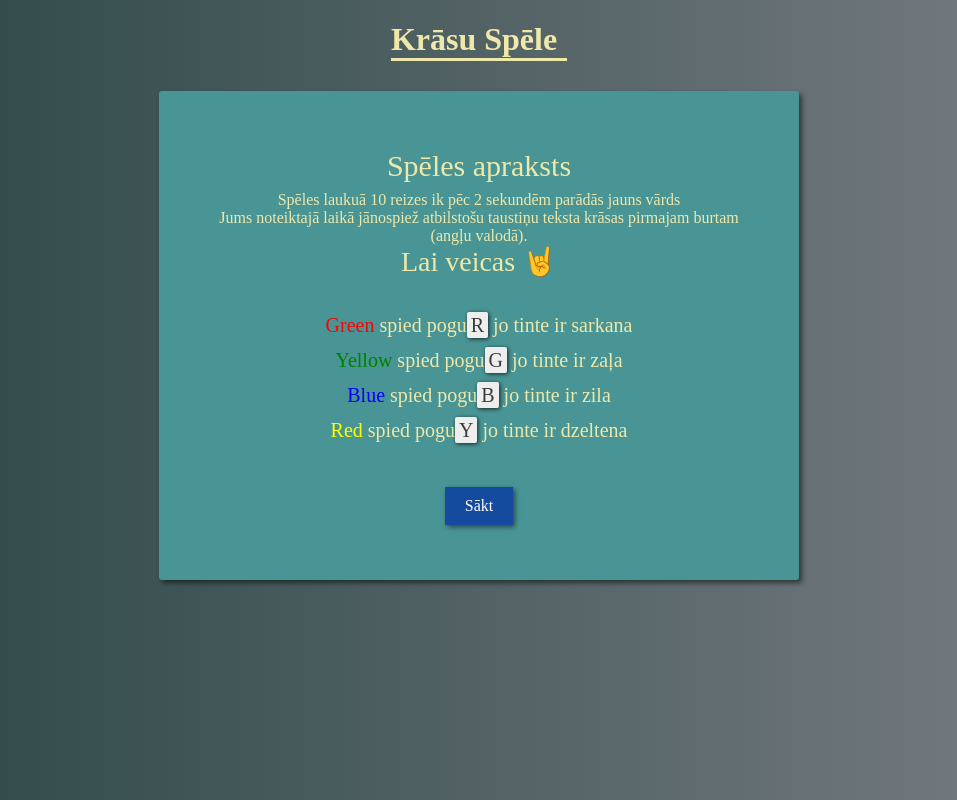
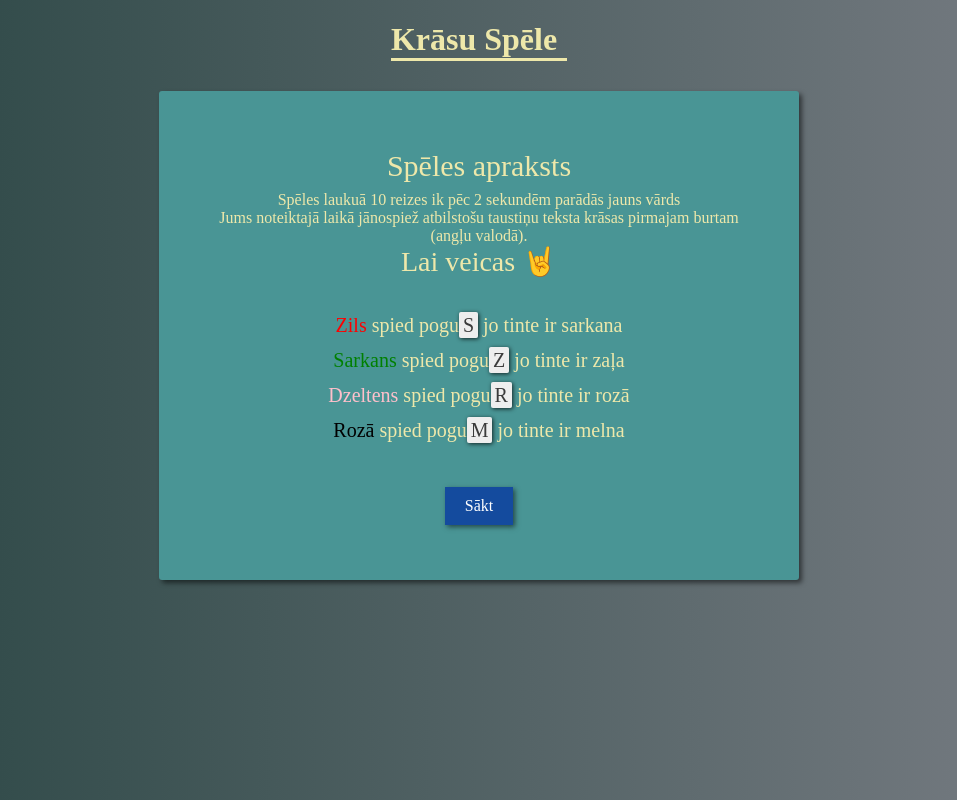
Before and after one commit to mart-j/stroop-game, a React (Create React App) app: page / in a window 1280 px wide. Shown: the whole page, without its empty margins (161-1118 px from the left). Built offline with nearby package versions, Linux system fonts and the light colour scheme; a web font is replaced by a local one.

Commit message:
changed color naming

```diff
--- a/src/App.tsx
+++ b/src/App.tsx
@@ -30,9 +30,21 @@ const App = () => {
   useEffect(() => {
     window.addEventListener('keydown', (e: KeyboardEvent) => {
       KEYPRESS.play();
-      setKey(e.key);
+      const keyTransformer: { [key: string]: string } = {
+        s: 'r',
+        z: 'g',
+        r: 'p',
+        m: 'b',
+        d: 'y',
+
+
+
+
+      };
+      setKey(keyTransformer[e.key]);
     });
   }, []);
+
   // listens for tick (ticking every 2 seconds)
   useEffect(() => {
     gameProgress();
@@ -78,8 +90,8 @@ const App = () => {
       countPoints();
       setGameLength(gameLength - 1);
       setKey('');
-      setColorToDisplay(COLORS[randomColorNumber]);
-      setTextToDisplay(COLORS[randomTextNumber]);
+      setColorToDisplay(COLORS[randomColorNumber].color);
+      setTextToDisplay(COLORS[randomTextNumber].text);
 
       setTimeout(() => {
         setTick(!tick);
--- a/src/components/audio/ERROR.tsx
+++ b/src/components/audio/ERROR.tsx
@@ -1 +1 @@
-export const ERROR = new Audio('https://docs.google.com/uc?export=download&id=11Ja2nOcaqkSQBw7eYNU6_SIoRBtBIFcL');
+export const ERROR = new Audio('https://docs.agoogle.com/uc?export=download&id=11Ja2nOcaqkSQBw7eYNU6_SIoRBtBIFcL');
--- a/src/components/colors/COLORS.tsx
+++ b/src/components/colors/COLORS.tsx
@@ -1,9 +1,13 @@
-type ColorsType = string[];
+// type ColorsType = string[];
 
-export const COLORS: ColorsType = [
-  'red',
-  'green',
-  'blue',
-  'yellow',
-  'black',
+type ColorsTypeNew = { color: string; text: string }[];
+
+// export const COLORS: ColorsType = ['red', 'green', 'blue', 'yellow'];
+
+export const COLORS: ColorsTypeNew = [
+  { color: 'red', text: 'sarkans' },
+  { color: 'pink', text: 'rozā' },
+  { color: 'yellow', text: 'dzeltens' },
+  { color: 'black', text: 'melns' },
+
 ];
--- a/src/components/gameBody/Game.module.scss
+++ b/src/components/gameBody/Game.module.scss
@@ -17,9 +17,7 @@ text-align: center;
   line-height: 50px;
 }
 
-
 .instructionContent {
-
   line-height: 35px;
   font-size: 20px;
 }
@@ -27,7 +25,6 @@ text-align: center;
 .instructionContent:first-of-type {
   padding-top: 20px;
 }
-
 
 .color {
   font-size: 50px;
@@ -54,8 +51,11 @@ background-color: #425265;
   color: red;
 }
 
-.blue {
-    color: blue;
+.black {
+  color: black;
+}
+.pink {
+  color: pink;
 }
 
 .green {
--- a/src/components/gameBody/Game.tsx
+++ b/src/components/gameBody/Game.tsx
@@ -31,20 +31,20 @@ const Game: FC<Props> = ({
               <div className={styles.luck}>Lai veicas 🤘</div>
             </div>
             <div className={styles.instructionContent}>
-              <span className={styles.red}>Green</span> spied pogu
-              <span className={styles.button}>R</span> jo tinte ir sarkana
+              <span className={styles.red}>Zils</span> spied pogu
+              <span className={styles.button}>S</span> jo tinte ir sarkana
             </div>
             <div className={styles.instructionContent}>
-              <span className={styles.green}>Yellow</span> spied pogu
-              <span className={styles.button}>G</span> jo tinte ir zaļa
+              <span className={styles.green}>Sarkans</span> spied pogu
+              <span className={styles.button}>Z</span> jo tinte ir zaļa
             </div>
             <div className={styles.instructionContent}>
-              <span className={styles.blue}>Blue</span> spied pogu
-              <span className={styles.button}>B</span> jo tinte ir zila
+              <span className={styles.pink}>Dzeltens</span> spied pogu
+              <span className={styles.button}>R</span> jo tinte ir rozā
             </div>
             <div className={styles.instructionContent}>
-              <span className={styles.yellow}>Red</span> spied pogu
-              <span className={styles.button}>Y</span> jo tinte ir dzeltena
+              <span className={styles.black}>Rozā</span> spied pogu
+              <span className={styles.button}>M</span> jo tinte ir melna
             </div>
           </>
         ) : (
```
Lines whose indentation alone changed are shown as unchanged.
